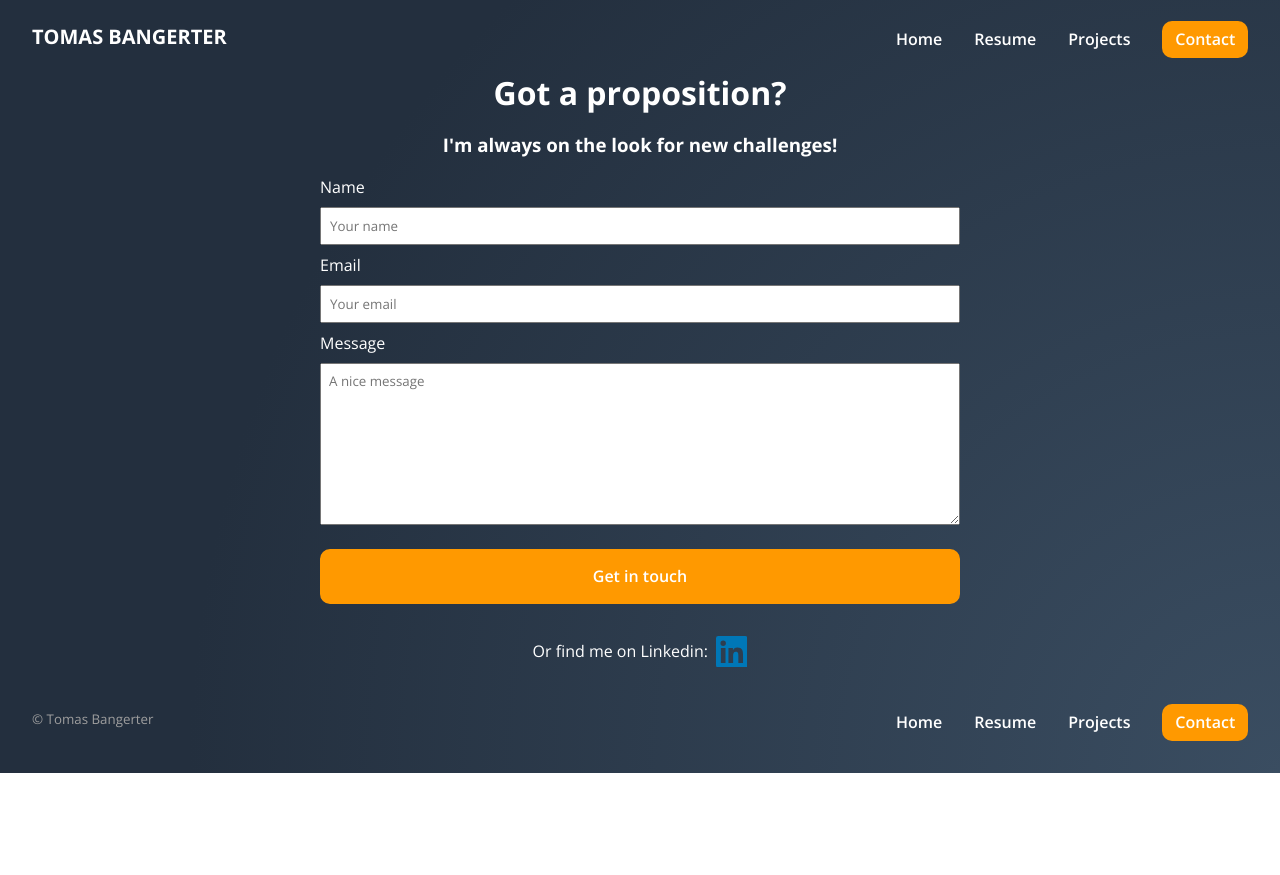
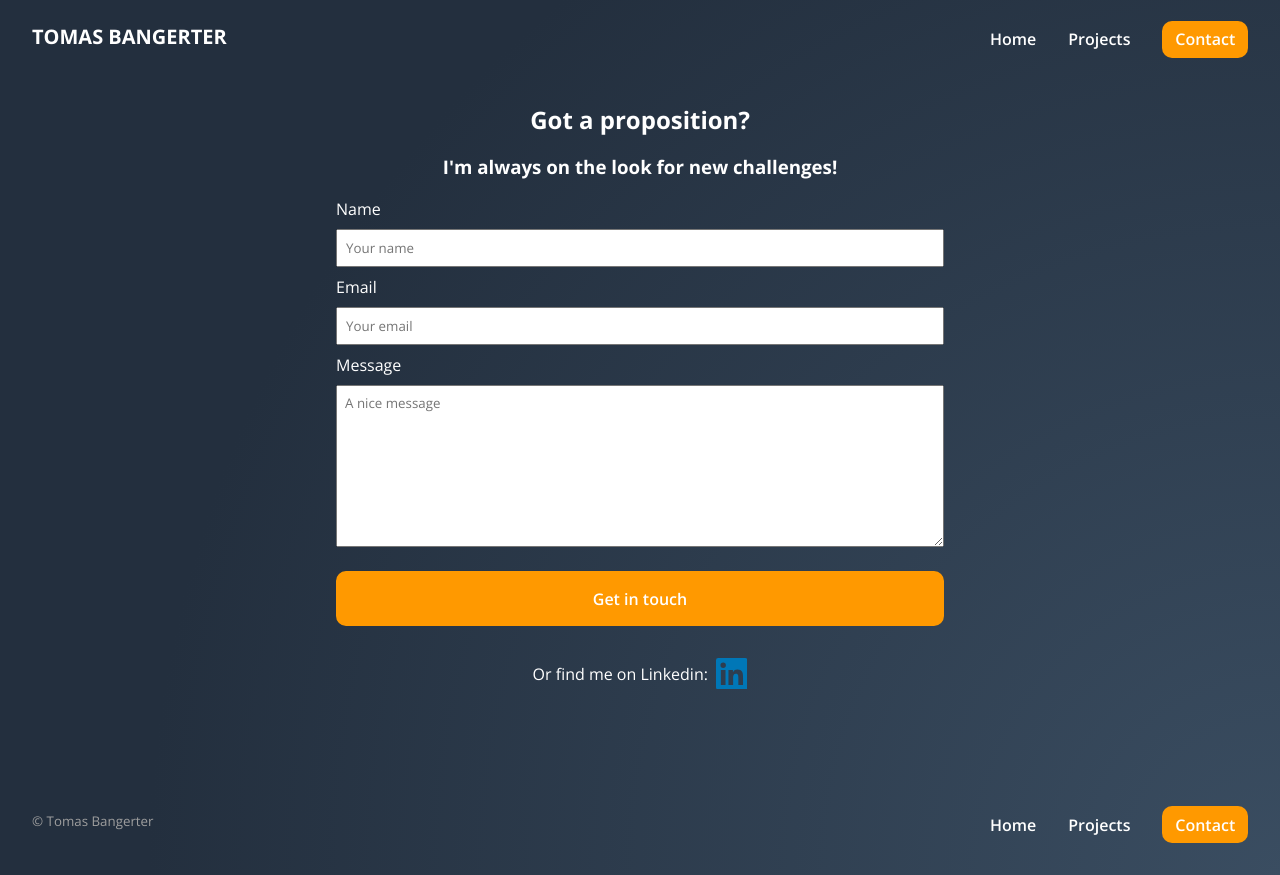
Before and after one commit to tommynueve/personal-website, a Next.js app: page /contact in a window 1280 px wide. Before the commit the page ends 800 px from the top, so only its background shows below. Built offline with nearby package versions, Linux system fonts and the light colour scheme.

Commit message:
General layout styling changes.

```diff
--- a/components/navbar/BottomNavbar.tsx
+++ b/components/navbar/BottomNavbar.tsx
@@ -3,7 +3,6 @@ import style from './Navbar.module.scss';
 import MenuLinkItem from './MenuLinkItem';
 import ProjectsIcon from '@components/icons/ProjectsIcon';
 import EmailIcon from '@components/icons/EmailIcon';
-import ResumeIcon from '@components/icons/ResumeIcon';
 
 const BottomNavbar: React.FC = () => {
   return (
@@ -11,9 +10,6 @@ const BottomNavbar: React.FC = () => {
       <ul>
         <li>
           <MenuLinkItem name='Home' url='/' icon={<HomeIcon />} />
-        </li>
-        <li>
-          <MenuLinkItem name='Resume' url='/resume' icon={<ResumeIcon />} />
         </li>
         <li>
           <MenuLinkItem name='Projects' url='/projects' icon={<ProjectsIcon />} />
--- a/components/navbar/MainNavbar.tsx
+++ b/components/navbar/MainNavbar.tsx
@@ -7,9 +7,6 @@ const MainNavbar = () => {
       <ul>
         <li>
           <MenuLinkItem name='Home' url='/' />
-        </li>
-        <li>
-          <MenuLinkItem name='Resume' url='/resume' />
         </li>
         <li>
           <MenuLinkItem name='Projects' url='/projects' />
--- a/sections/contact/index.tsx
+++ b/sections/contact/index.tsx
@@ -4,7 +4,7 @@ import style from './Contact.module.scss';
 
 const ContactSection = () => {
   return (
-    <div className={style['contact-container']}>
+    <section className={style['contact-container']}>
       <h1>Got a proposition?</h1>
       <h3>I'm always on the look for new challenges!</h3>
       <form>
@@ -20,7 +20,7 @@ const ContactSection = () => {
         <p>Or find me on Linkedin: </p>
         <LinkedinIcon />
       </div>
-    </div>
+    </section>
   );
 };
 
--- a/sections/home/Home.module.scss
+++ b/sections/home/Home.module.scss
@@ -11,6 +11,7 @@
   .title {
     text-transform: uppercase;
     font-size: 2rem;
+    margin-bottom: 0.5rem;
     span {
       color: colors.$primary;
     }
@@ -21,6 +22,7 @@
   @include mixins.mq(md) {
     display: flex;
     justify-content: center;
+    margin-top: 2rem;
     @include mixins.allChildExceptLast {
       margin-right: 2rem;
     }
--- a/sections/layout/Layout.module.scss
+++ b/sections/layout/Layout.module.scss
@@ -1,4 +1,5 @@
 @use '@styles/colors';
+@use '@styles/mixins';
 
 .layout {
   margin: 0 auto;
--- a/sections/techskills/TechSkills.module.scss
+++ b/sections/techskills/TechSkills.module.scss
@@ -14,7 +14,7 @@
     }
   }
   & > * {
-    max-width: map-get(breakpoints.$breakpoints, 'lg');
+    max-width: map-get(breakpoints.$breakpoints, 'md');
     margin: 0 auto;
   }
 }
```
